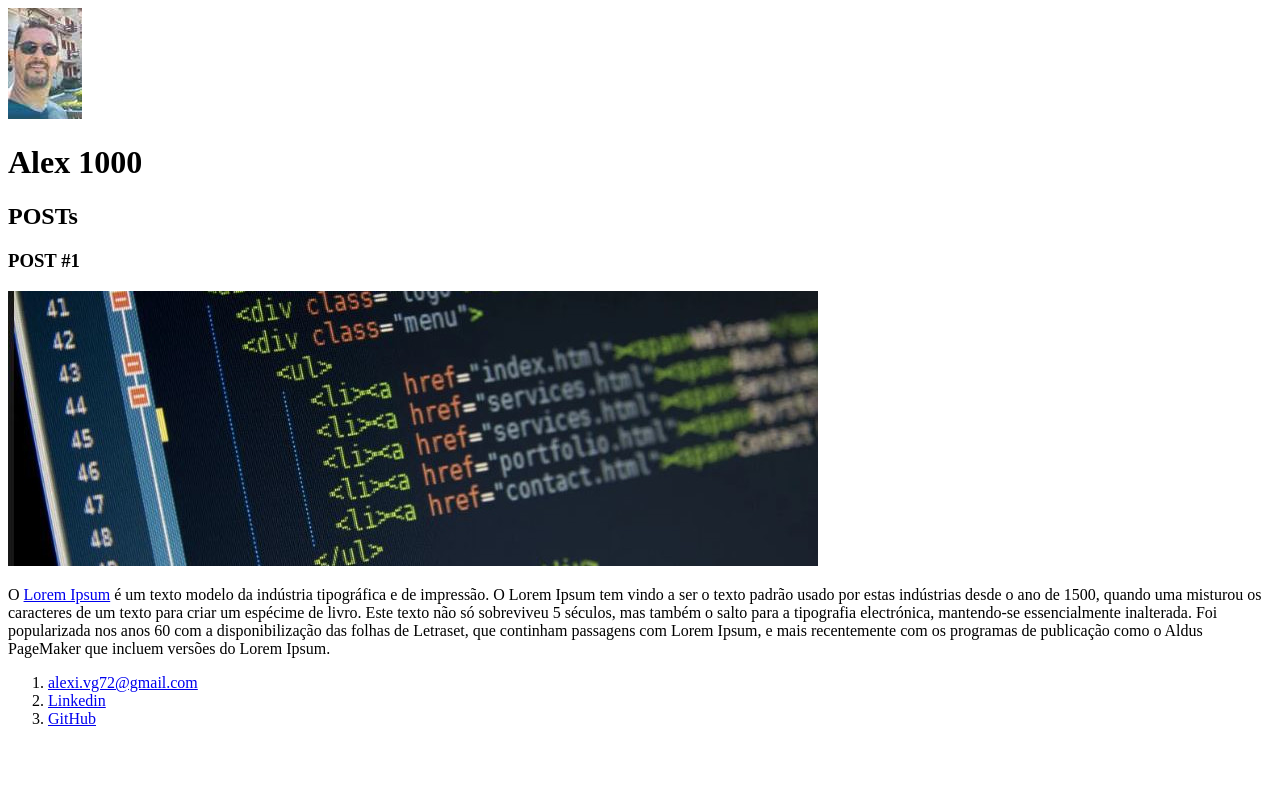
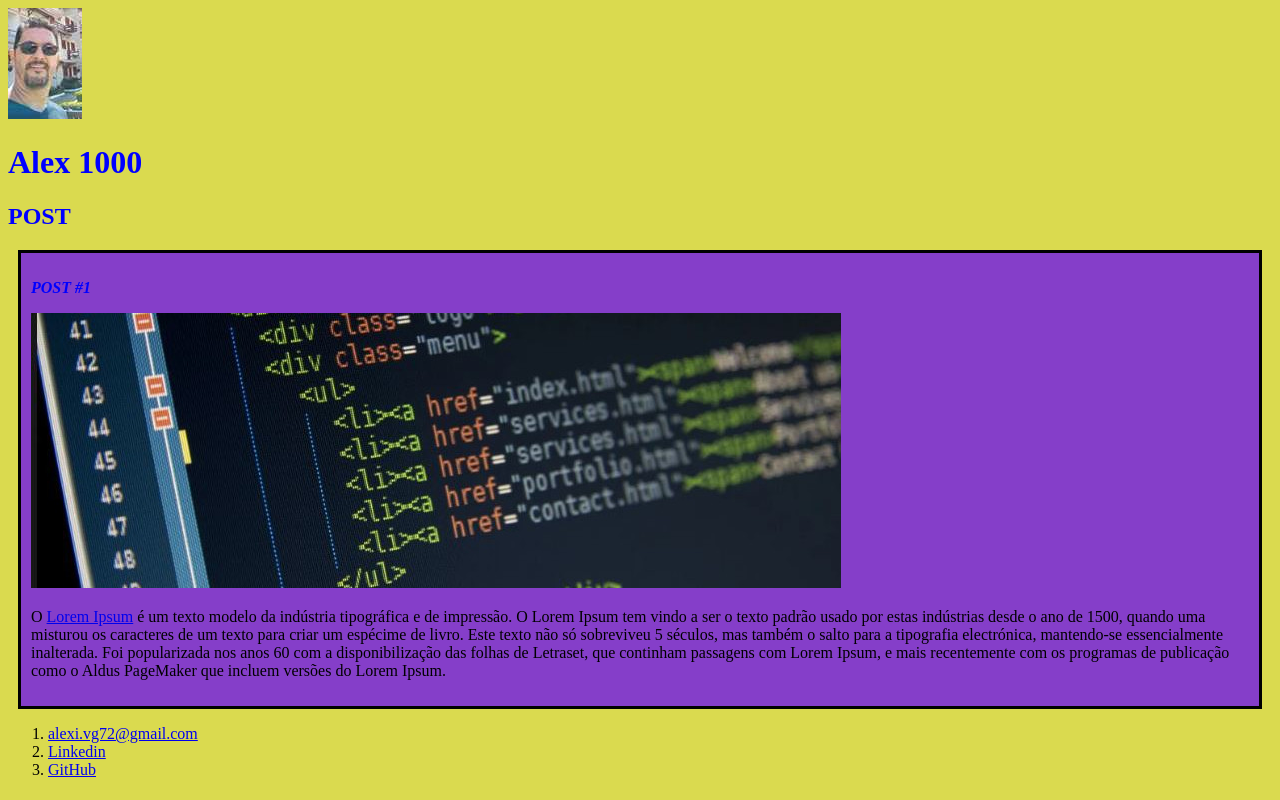
Before and after one commit to Alecsander1000/DIO_HTML5eCSS3, a plain HTML site: page Index.html in a window 1280 px wide. Drawn offline with Linux system fonts and the light colour scheme.

Commit message:
acrescentando style.css e material de apoio CSS3

```diff
--- a/Index.html
+++ b/Index.html
@@ -3,19 +3,20 @@
 <head>
   <meta charset="utf-8">
   <title>Alex 1000</title>
+  <link rel="stylesheet" href="style.css">
 </head>
 <body>
   <header>
     <img src="Alex.jpg" alt="Foto do rosto do Alex 1000">
-    <h1>Alex 1000</h1>
+    <h1 id="title">Alex 1000</h1>
   </header>
   <section>
     <header>
-      <h2>POSTs</h2>
+      <h2 class="subtitle">POST</h2>
     </header>
-    <article>
+    <article class="post">
       <header>
-        <h3>POST #1</h3>
+        <h3 class="post_title">POST #1</h3>
         <img src="codigos.jpg" alt="Foto de codigos no monitor">
       </header>
       <p>
--- /dev/null
+++ b/style.css
@@ -0,0 +1,19 @@
+body {
+    background: rgb(218, 218, 79);
+}
+
+#title, .subtitle, .post_title {
+    color: blue;
+}
+
+.post_title {
+    font-size: 16px;
+    font-style: italic;
+}
+
+.post {
+    background: rgb(133, 62, 201);
+    padding: 10px;
+    border: 3px solid black;
+    margin: 10px;
+}
```
Also changed, not shown: PRINT das aulas de HTML/Capturar00000.JPG (added), PRINT das aulas de HTML/Capturar0000000065.JPG (added), PRINT das aulas de HTML/Capturar0000001.JPG (added), 2 other files.
